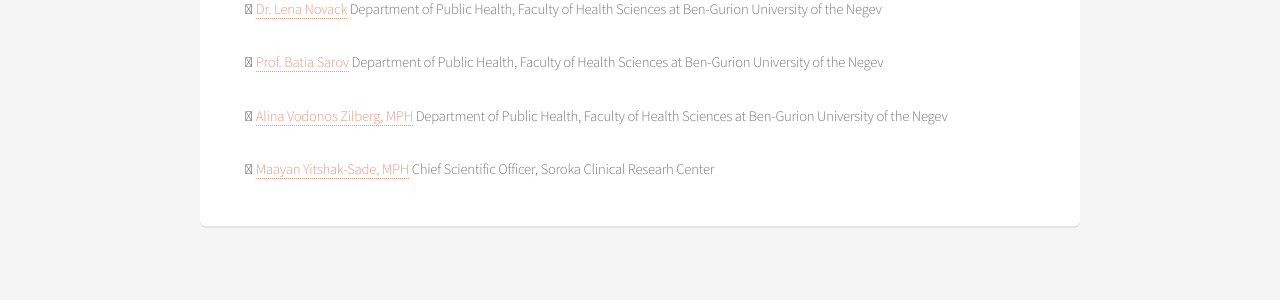
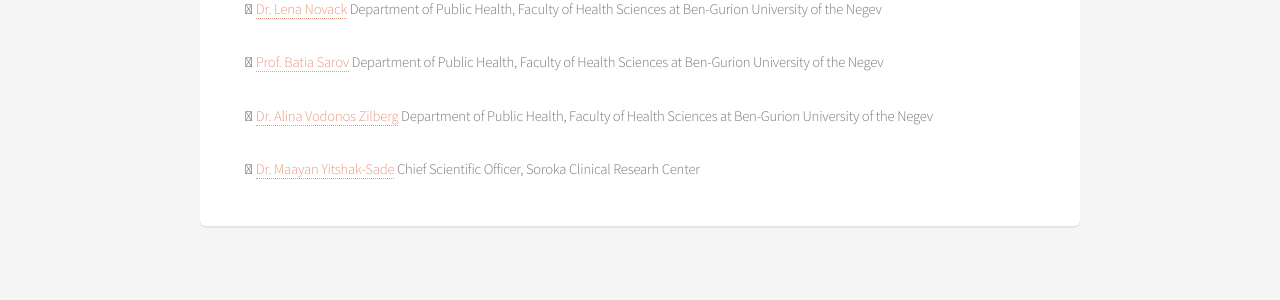
Before and after one commit to vsevkayf/hasa, a Jekyll site: the page built from Team.md, in a window 1280 px wide. Shown: the part 785-1085 px from the top of the page. Built offline with Jekyll 4.4.1, drawn with Linux system fonts in a browser that asks for light colours; nearby versions of some CDN libraries.

Commit message:
Update Team.md

```diff
--- a/Team.md
+++ b/Team.md
@@ -32,6 +32,6 @@
 
  [Prof. Batia Sarov](/hasa/sarov) Department of Public Health, Faculty of Health Sciences at Ben-Gurion University of the Negev
 
- [Alina Vodonos Zilberg, MPH](/hasa/alina) Department of Public Health, Faculty of Health Sciences at Ben-Gurion University of the Negev
+ [Dr. Alina Vodonos Zilberg](/hasa/alina) Department of Public Health, Faculty of Health Sciences at Ben-Gurion University of the Negev
 
- [Maayan Yitshak-Sade, MPH](/hasa/maayan) Chief Scientific Officer, Soroka Clinical Researh Center
+ [Dr. Maayan Yitshak-Sade](/hasa/maayan) Chief Scientific Officer, Soroka Clinical Researh Center
```
